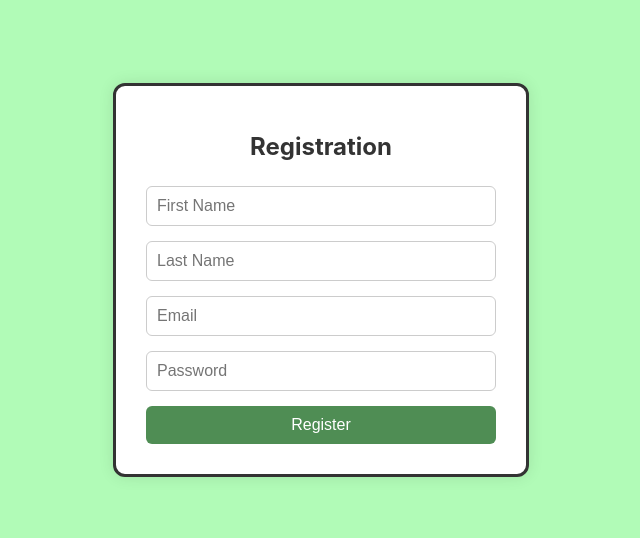
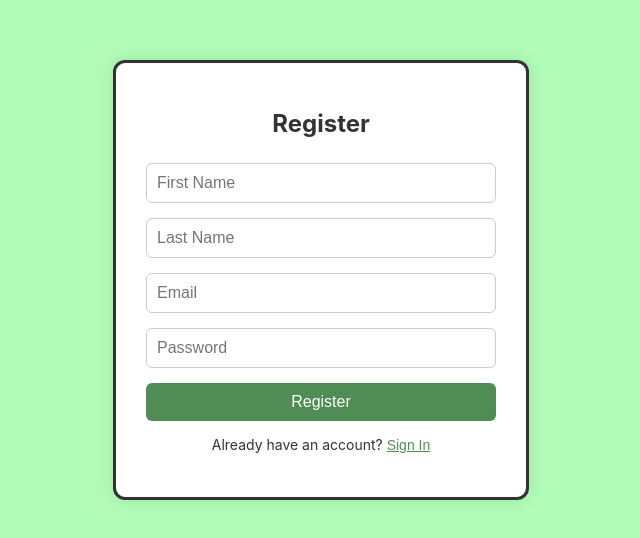
Before and after one commit to Tatatroi/EventPlanner-Frontend, a React (Create React App) app in the folder frontend/: page / in a window 1280 px wide. Shown: the part 120-658 px from the top of the page, without its empty margins (319-959 px from the left). Built offline with nearby package versions, Linux system fonts and the light colour scheme.

Commit message:
Added sign in form

```diff
--- a/frontend/src/App.css
+++ b/frontend/src/App.css
@@ -14,6 +14,7 @@
   border-radius: 12px;
   box-shadow: 0 0 15px rgba(0, 0, 0, 0.1);
   text-align: center;
+  transition: all 0.4s ease;
 }
 
 h1 {
@@ -49,3 +50,19 @@ button {
 button:hover {
   background-color: #06460bb7;
 }
+
+.toggle-text {
+  margin-top: 15px;
+  font-size: 14px;
+  color: #333;
+}
+
+.toggle-button {
+  background: none;
+  border: none;
+  color: #0b6012b7;
+  cursor: pointer;
+  font-size: 14px;
+  text-decoration: underline;
+  padding: 0;
+}
--- a/frontend/src/App.js
+++ b/frontend/src/App.js
@@ -2,62 +2,128 @@ import React, { useState } from "react";
 import "./App.css";
 
 function App() {
-  const [formData, setFormData] = useState({
+  const [isRegistering, setIsRegistering] = useState(true);
+
+  //registration form
+  const [registerData, setRegisterData] = useState({
     firstName: "",
     lastName: "",
     email: "",
     password: "",
   });
 
-  const handleChange = (e) => {
+  //login form
+  const [loginData, setLoginData] = useState({
+    email: "",
+    password: "",
+  });
+
+  const handleRegisterChange = (e) => {
     const { name, value } = e.target;
-    setFormData((prevData) => ({ ...prevData, [name]: value }));
+    setRegisterData((prev) => ({ ...prev, [name]: value }));
   };
 
-  const handleSubmit = (e) => {
+  const handleLoginChange = (e) => {
+    const { name, value } = e.target;
+    setLoginData((prev) => ({ ...prev, [name]: value }));
+  };
+//pana dezvoltam mai tarziu am adaugat mesaje
+  const handleRegisterSubmit = (e) => {
     e.preventDefault();
-    alert("Form submitted!");
+    alert("Registration successful!");
+  };
+
+  const handleLoginSubmit = (e) => {
+    e.preventDefault();
+    alert("Signed in successfully!");
   };
 
   return (
     <div className="wrapper">
       <div className="form-box">
-        <h1>Registration</h1>
-        <form onSubmit={handleSubmit}>
+        {isRegistering ? (
+          <>
+            <h1>Register</h1>
+            <form onSubmit={handleRegisterSubmit}>
               <input
                 type="text"
                 name="firstName"
                 placeholder="First Name"
-            value={formData.firstName}
-            onChange={handleChange}
+                value={registerData.firstName}
+                onChange={handleRegisterChange}
               />
 
               <input
                 type="text"
                 name="lastName"
                 placeholder="Last Name"
-            value={formData.lastName}
-            onChange={handleChange}
+                value={registerData.lastName}
+                onChange={handleRegisterChange}
               />
 
               <input
                 type="email"
                 name="email"
                 placeholder="Email"
-            value={formData.email}
-            onChange={handleChange}
+                value={registerData.email}
+                onChange={handleRegisterChange}
               />
 
               <input
                 type="password"
                 name="password"
                 placeholder="Password"
-            value={formData.password}
-            onChange={handleChange}
+                value={registerData.password}
+                onChange={handleRegisterChange}
               />
 
               <button type="submit">Register</button>
             </form>
+
+            <p className="toggle-text">
+              Already have an account?{" "}
+              <button
+                className="toggle-button"
+                onClick={() => setIsRegistering(false)}
+              >
+                Sign In
+              </button>
+            </p>
+          </>
+        ) : (
+          <>
+            <h1>Sign In</h1>
+            <form onSubmit={handleLoginSubmit}>
+              <input
+                type="email"
+                name="email"
+                placeholder="Email"
+                value={loginData.email}
+                onChange={handleLoginChange}
+              />
+
+              <input
+                type="password"
+                name="password"
+                placeholder="Password"
+                value={loginData.password}
+                onChange={handleLoginChange}
+              />
+
+              <button type="submit">Sign In</button>
+            </form>
+
+            <p className="toggle-text">
+              Don’t have an account?{" "}
+              <button
+                className="toggle-button"
+                onClick={() => setIsRegistering(true)}
+              >
+                Register
+              </button>
+            </p>
+          </>
+        )}
       </div>
     </div>
   );
```
Lines whose indentation alone changed are shown as unchanged.
